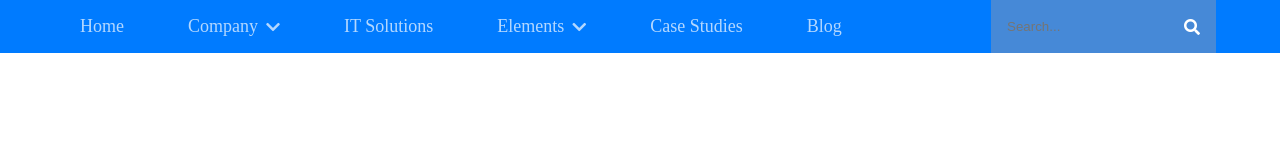
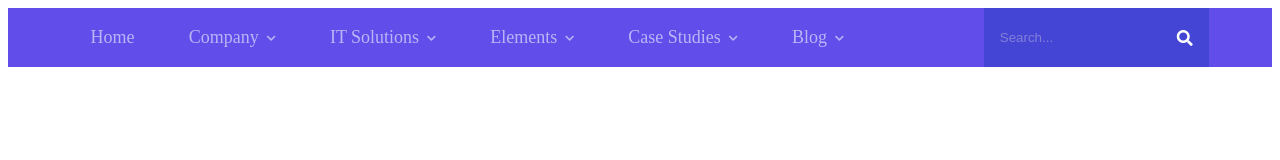
Before and after one commit to nnhasan0290/megaMenu__sample, a plain HTML site: page index.html in a window 1280 px wide. Drawn offline with Linux system fonts and the light colour scheme.

Commit message:
some style fixing

```diff
--- a/assets/style.css
+++ b/assets/style.css
@@ -4,7 +4,6 @@
   padding: 0;
 }
 body {
-  font-size: 16px;
   font-weight: 500;
 }
 li {
@@ -18,7 +17,8 @@ a {
 }
 
 #nav {
-  background-color: #007bff;
+  background-color: #614eea;
+  margin: 0.5rem;
 }
 .nav__inner {
   display: flex;
@@ -31,11 +31,11 @@ a {
 
 .menu {
   display: flex;
-  gap: 2rem;
+  gap: 1rem;
 }
 /* main menu style */
 .menu__item {
-  padding: 1rem;
+  padding: 1.2rem;
   display: flex;
   align-items: center;
   gap: 0.5rem;
@@ -43,11 +43,12 @@ a {
   cursor: pointer;
 }
 .menu__item > a {
-  color: rgba(255, 255, 255, 0.7);
+  color: #bcb3f6;
   font-size: 18px;
 }
 .menu__item .svg {
-  color: rgba(255, 255, 255, 0.7);
+  color: #bcb3f6;
+  font-size: 10px;
   transition: all 0.3s;
 }
 
@@ -73,6 +74,9 @@ a {
   display: flex;
   gap: 4rem;
 }
+.menu__submenu .menu__item a {
+  font-size: 1rem;
+}
 
 .menu__submenu a {
   color: gray;
@@ -84,7 +88,6 @@ a {
   color: #007bff;
 }
 .menu__submenu .menu__item:hover > a {
-  /* border-bottom: 2px solid #007bff; */
   color: #007bff;
   text-decoration: underline;
 }
@@ -99,10 +102,9 @@ a {
   top: 100%;
   left: 0;
   display: none;
-  border-bottom: 3px solid #007bff;
+  border-bottom: 3px solid #614eea;
   padding: 1rem 0;
-  box-shadow: 1px 1px 20px rgb(139, 136, 136);
-  border-radius: 3px;
+  box-shadow: 0px 0px 10px rgba(0, 0, 0, 0.2);
   animation: getDown 0.3s ease;
   transform-origin: top center;
 }
@@ -120,8 +122,8 @@ a {
   top: 100%;
   width: 100%;
   background-color: white;
-  box-shadow: 1px 1px 20px rgb(139, 136, 136);
-  border-bottom: 3px solid #007bff;
+  box-shadow: 0px 0px 10px rgba(0, 0, 0, 0.2);
+  border-bottom: 3px solid #614eea;
   padding: 2rem;
   display: none;
   justify-content: space-between;
@@ -159,7 +161,7 @@ a {
 .search {
   display: flex;
   align-items: center;
-  background-color: #4689d7;
+  background-color: #4445d5;
   padding: 1rem;
 }
 
@@ -167,6 +169,10 @@ a {
   outline: none;
   background-color: transparent;
   border: none;
+}
+
+.search__input::placeholder {
+  color: #8280d7;
 }
 
 .search__icon {
--- a/index.html
+++ b/index.html
@@ -60,7 +60,9 @@
               <li class="menu__item"><a href="#">Pricing Plans</a></li>
             </ul>
           </li>
-          <li class="menu__item"><a href="#">IT Solutions</a></li>
+          <li class="menu__item">
+            <a href="#">IT Solutions</a> <i class="fas fa-chevron-down svg"></i>
+          </li>
           <li class="menu__item megamenu">
             <a href="#">Elements</a>
             <i class="fas fa-chevron-down svg"></i>
@@ -115,8 +117,12 @@
               </div>
             </div>
           </li>
-          <li class="menu__item"><a href="#">Case Studies</a></li>
-          <li class="menu__item"><a href="#">Blog</a></li>
+          <li class="menu__item">
+            <a href="#">Case Studies</a> <i class="fas fa-chevron-down svg"></i>
+          </li>
+          <li class="menu__item">
+            <a href="#">Blog</a> <i class="fas fa-chevron-down svg"></i>
+          </li>
         </ul>
 
         <!-- search box -->
```
